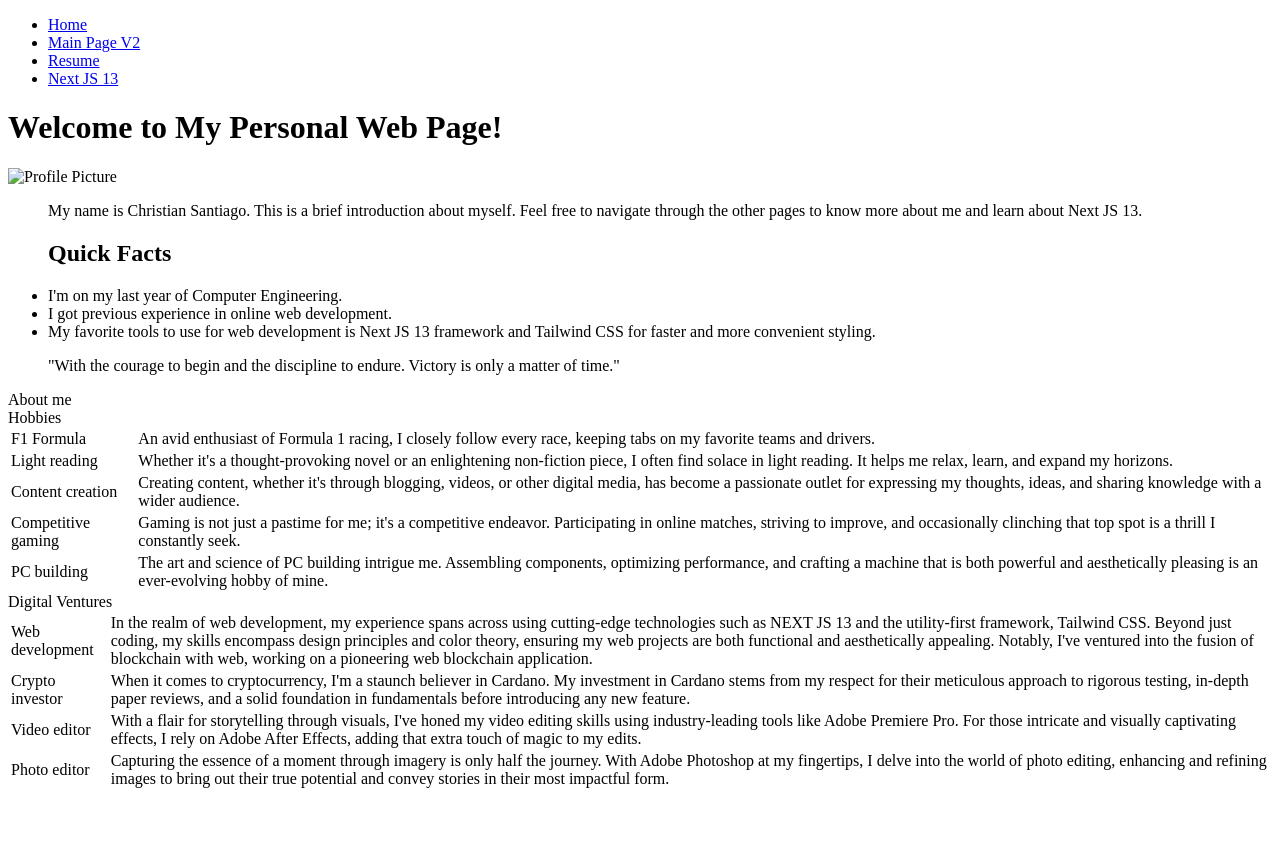
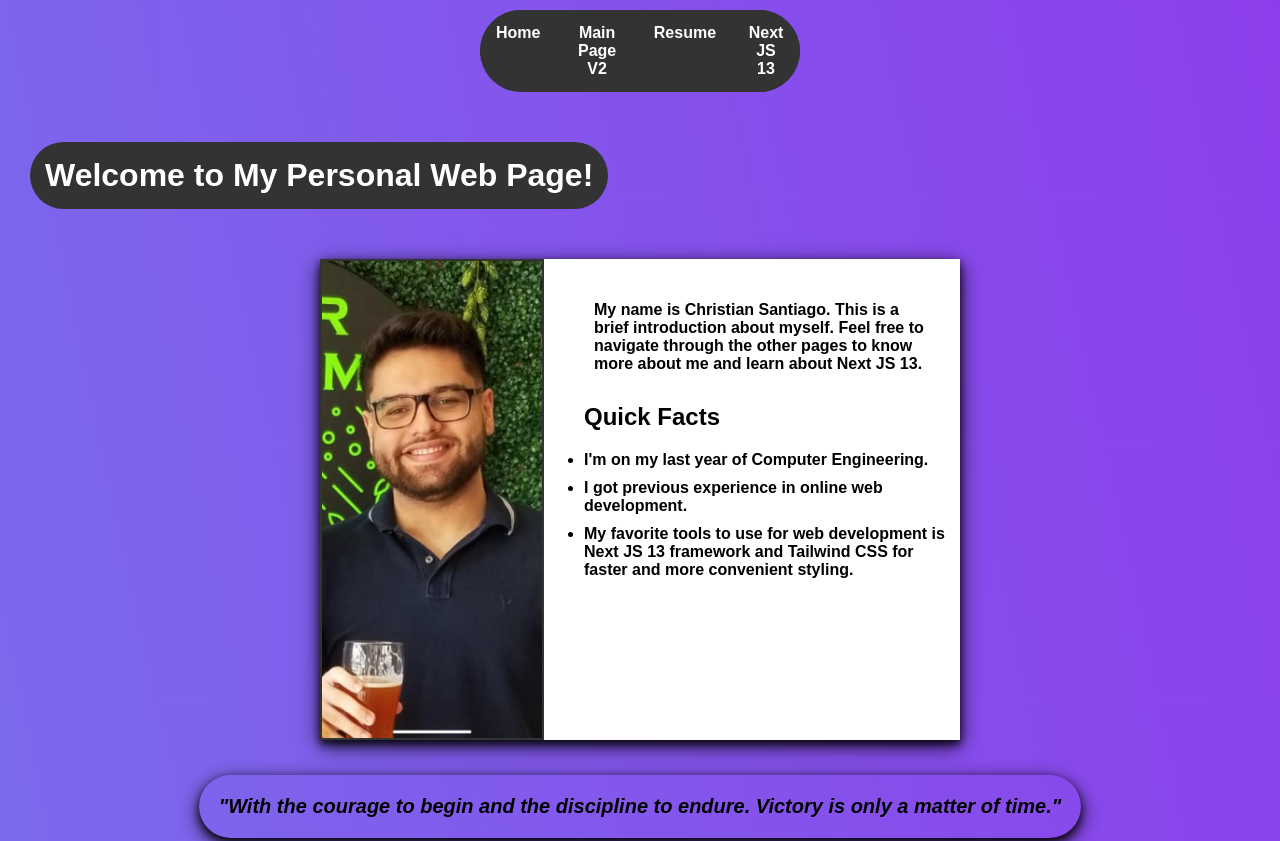
Before and after one commit to Inzendis/HW1-XHTML-and-CSS, a plain HTML site: page index.html in a window 1280 px wide. Shown: the top 841 px of the page. Before the commit the page ends 800 px from the top, so only its background shows below. Drawn offline with Linux system fonts and the light colour scheme; the site is published under a folder, as on GitHub Pages, so addresses that start at the root find nothing.

Commit message:
Fixing styling issue

```diff
--- a/index.html
+++ b/index.html
@@ -5,7 +5,7 @@
     <meta name="viewport" content="width=device-width, initial-scale=1.0" />
     <title>Christian Santiago - Personal Web Page</title>
 
-    <link rel="stylesheet" type="text/css" href="/styles/mainpage_v1.css" />
+    <link rel="stylesheet" type="text/css" href="mainpage_v1.css" />
   </head>
 
   <body>
@@ -24,7 +24,7 @@
 
       <div class="hero-section">
         <img
-          src="../images/profile_picture.jpeg"
+          src="profile_picture.jpeg"
           alt="Profile Picture"
           class="important"
         />
--- a/mainpage_v2.html
+++ b/mainpage_v2.html
@@ -5,7 +5,7 @@
     <meta name="viewport" content="width=device-width, initial-scale=1.0" />
     <title>Christian Santiago - Personal Web Page</title>
 
-    <link rel="stylesheet" type="text/css" href="/styles/mainpage_v2.css" />
+    <link rel="stylesheet" type="text/css" href="mainpage_v2.css" />
   </head>
 
   <body>
@@ -24,7 +24,7 @@
 
       <div class="hero-section">
         <img
-          src="../images/profile_picture.jpeg"
+          src="profile_picture.jpeg"
           alt="Profile Picture"
           class="important"
         />
```
Also changed, not shown: page3.html (+2 -2 lines), resume.html (+1 -1 lines), mainpage_v1.css (renamed from styles/mainpage_v1.css), mainpage_v2.css (renamed from styles/mainpage_v2.css), profile_picture.jpeg (renamed from images/profile_picture.jpeg), serverComponents.PNG (renamed from images/serverComponents.PNG), style2.css (renamed from styles/style2.css), style3.css (renamed from styles/style3.css).
